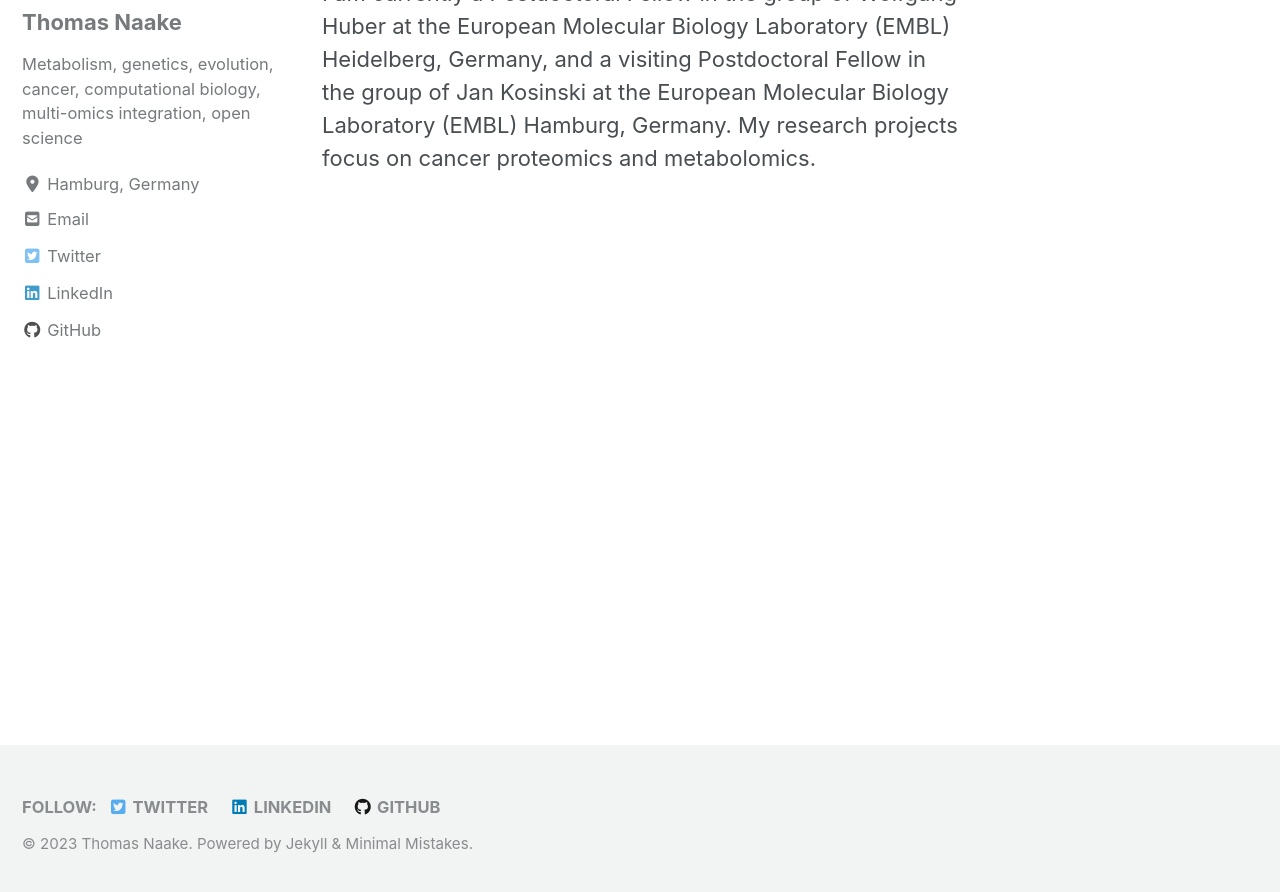
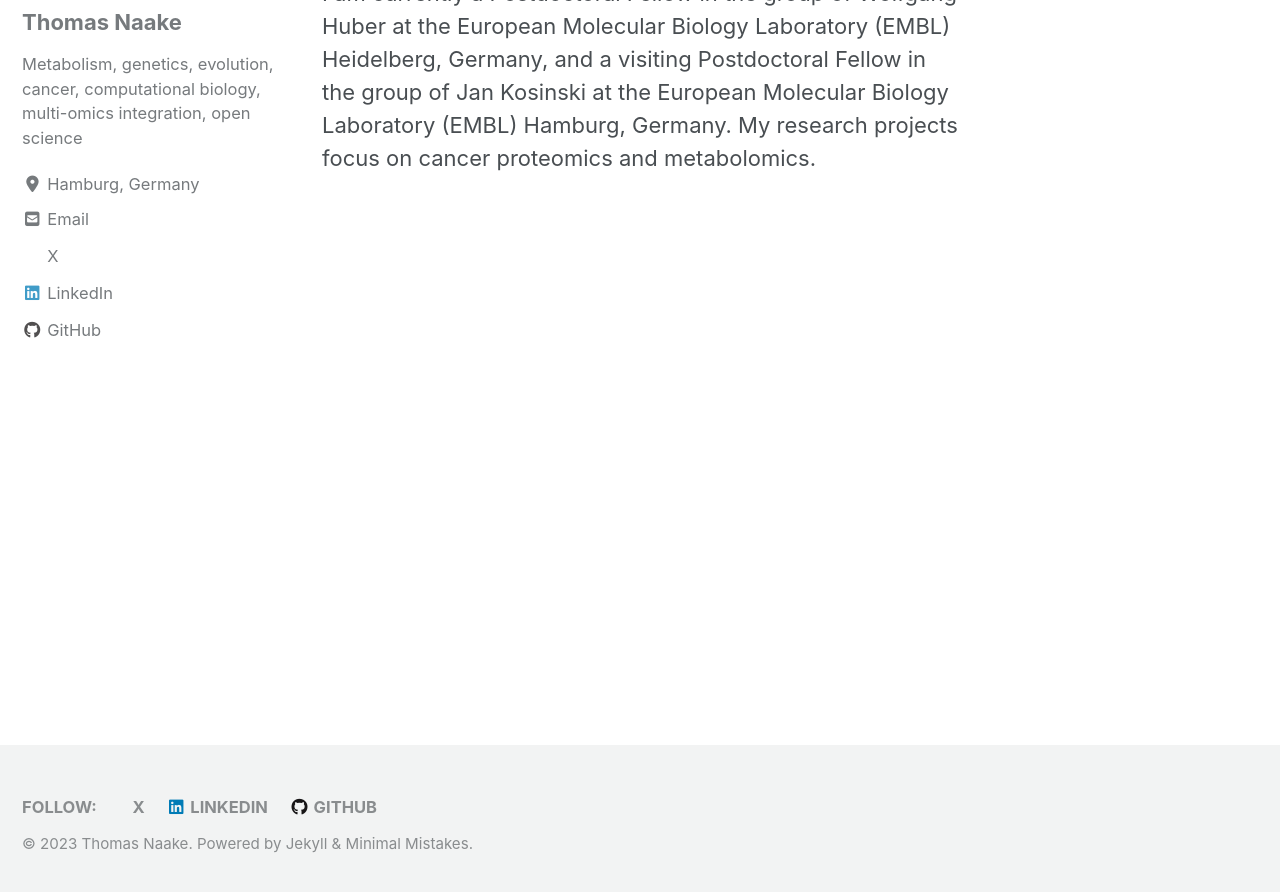
Before and after one commit to tnaake/tnaake.github.io, a Jekyll site: the page built from index.html, in a window 1280 px wide and 900 px high, scrolled down 222 px. Shown: the top 892 px of the window. Built offline with Jekyll 4.4.1, drawn with Linux system fonts in a browser that asks for light colours; cached includes are drawn as plain includes; nearby versions of some CDN libraries; the list of posts is cut into pages by our own code.

Commit message:
Update _config.yml

```diff
--- a/_config.yml
+++ b/_config.yml
@@ -83,7 +83,7 @@ yandex_site_verification :
 naver_site_verification  :
 
 # Social Sharing
-twitter:
+X:
   username               : thomasnaake
 facebook:
   username               :
@@ -119,8 +119,8 @@ author:
     #- label: "Website"
     #  icon: "fas fa-fw fa-link"
     #  # url: "https://your-website.com"
-    - label: "Twitter"
-      icon: "fab fa-fw fa-twitter-square"
+    - label: "X"
+      icon: "fab fa-fw fa-x-square"
       url: "https://twitter.com/thomasnaake"
     - label: "LinkedIn"
       icon: "fab fa-fw fa-linkedin"
@@ -135,8 +135,8 @@ author:
 # Site Footer
 footer:
   links:
-    - label: "Twitter"
-      icon: "fab fa-fw fa-twitter-square"
+    - label: "X"
+      icon: "fab fa-fw fa-x-square"
       url: "https://twitter.com/thomasnaake"
     - label: "LinkedIn"
       icon: "fab fa-fw fa-linkedin"
```
